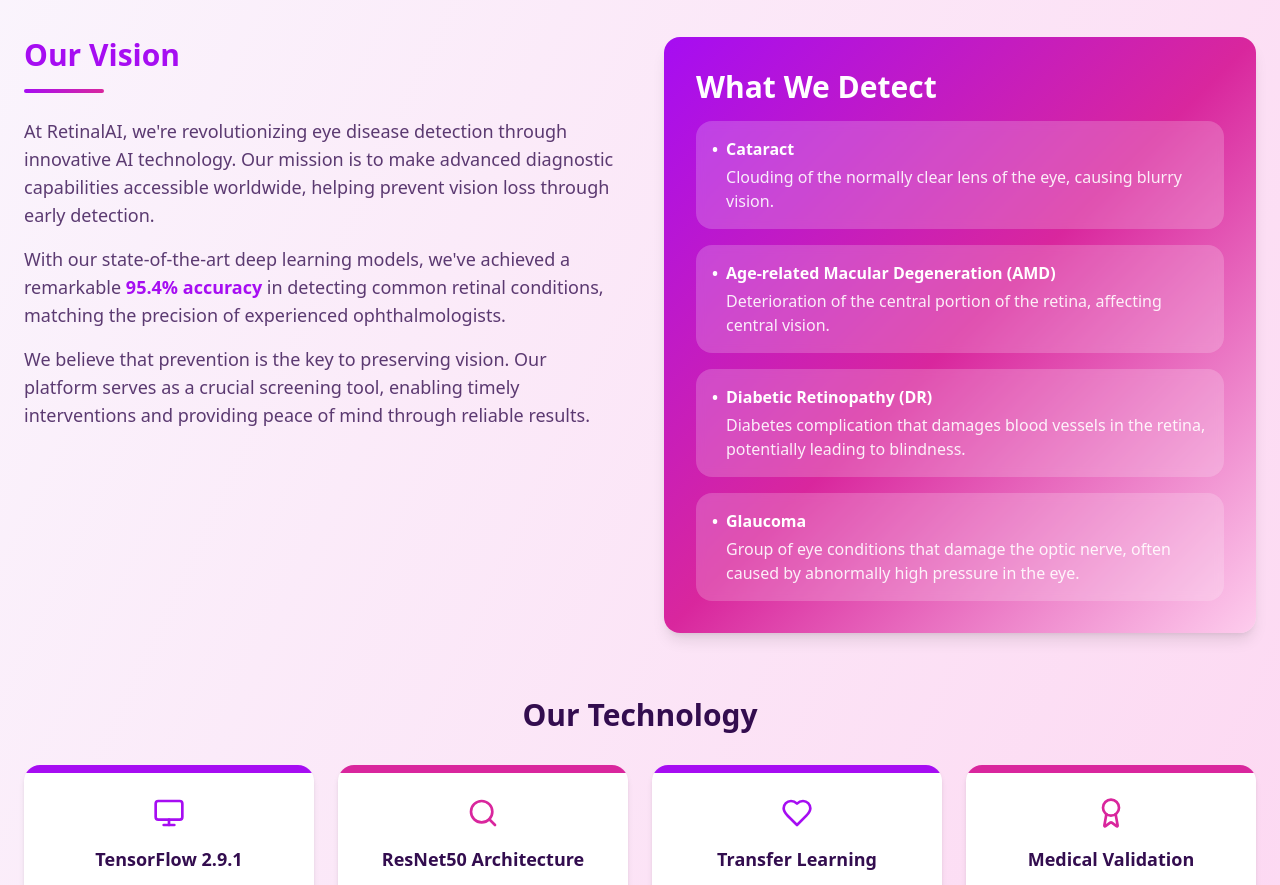
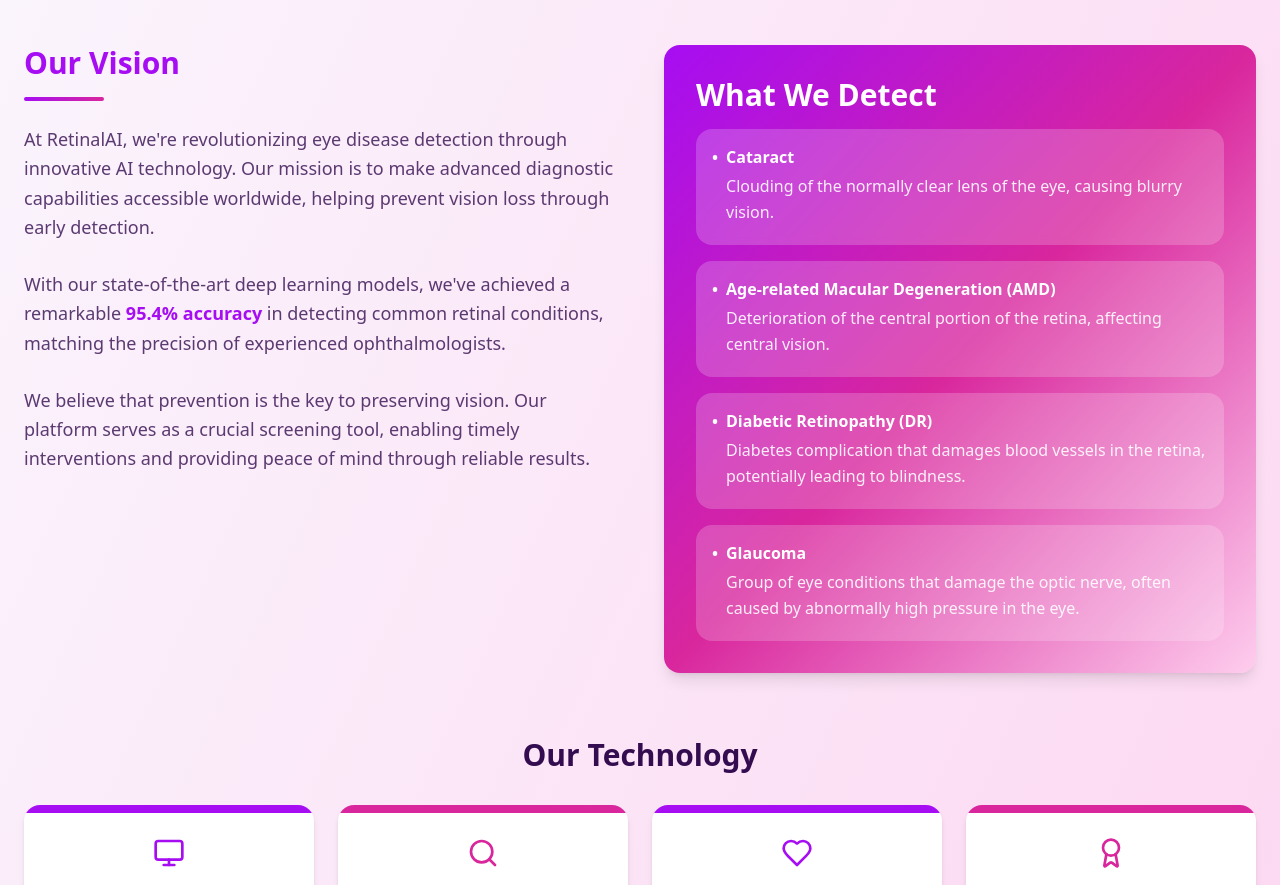
Before and after one commit to neeraj12341/retinal-ai, a React (Vite) app: page /about in a window 1280 px wide. Shown: the part 300-1185 px from the top of the page. Built offline with nearby package versions, Linux system fonts and the light colour scheme.

Commit message:
Fix: Prevent text from being cut off
Ensure text is fully visible.

```diff
--- a/src/pages/About.tsx
+++ b/src/pages/About.tsx
@@ -1,3 +1,4 @@
+
 import { Card, CardContent } from "@/components/ui/card";
 import { Heart, Monitor, Search, Award } from "lucide-react";
 import {
@@ -49,7 +50,7 @@ const About = () => {
           Pioneering AI in Eye Care
         </h1>
         <div className="h-1 w-20 bg-gradient-to-r from-pink-500 to-purple-500 mx-auto mb-6"></div>
-        <p className="text-xl text-foreground/80 max-w-4xl mx-auto text-center font-medium leading-relaxed">
+        <p className="text-xl text-foreground/80 max-w-4xl mx-auto text-center font-medium leading-relaxed pb-2">
           Leading the revolution in early detection and management of retinal diseases
           through advanced artificial intelligence.
         </p>
@@ -59,17 +60,17 @@ const About = () => {
         <div className="order-2 lg:order-1">
           <h2 className="text-3xl font-bold mb-4 text-primary">Our Vision</h2>
           <div className="h-1 w-20 bg-gradient-to-r from-primary to-secondary mb-6 rounded-full"></div>
-          <p className="text-foreground/80 mb-4 text-lg">
+          <p className="text-foreground/80 mb-6 text-lg leading-relaxed pb-1">
             At RetinalAI, we're revolutionizing eye disease detection through innovative AI technology.
             Our mission is to make advanced diagnostic capabilities accessible worldwide, helping prevent
             vision loss through early detection.
           </p>
-          <p className="text-foreground/80 mb-4 text-lg">
+          <p className="text-foreground/80 mb-6 text-lg leading-relaxed pb-1">
             With our state-of-the-art deep learning models, we've achieved a remarkable
             <span className="text-primary font-bold"> 95.4% accuracy</span> in detecting common
             retinal conditions, matching the precision of experienced ophthalmologists.
           </p>
-          <p className="text-foreground/80 text-lg">
+          <p className="text-foreground/80 text-lg leading-relaxed pb-1">
             We believe that prevention is the key to preserving vision. Our platform serves as a
             crucial screening tool, enabling timely interventions and providing peace of mind
             through reliable results.
@@ -83,28 +84,28 @@ const About = () => {
               <span className="text-white font-bold mr-2">•</span>
               <div>
                 <h3 className="font-bold text-white mb-1">Cataract</h3>
-                <p className="text-white/90 font-medium">Clouding of the normally clear lens of the eye, causing blurry vision.</p>
+                <p className="text-white/90 font-medium leading-relaxed pb-1">Clouding of the normally clear lens of the eye, causing blurry vision.</p>
               </div>
             </li>
             <li className="flex items-start bg-white/20 backdrop-blur-sm p-4 rounded-lg">
               <span className="text-white font-bold mr-2">•</span>
               <div>
                 <h3 className="font-bold text-white mb-1">Age-related Macular Degeneration (AMD)</h3>
-                <p className="text-white/90 font-medium">Deterioration of the central portion of the retina, affecting central vision.</p>
+                <p className="text-white/90 font-medium leading-relaxed pb-1">Deterioration of the central portion of the retina, affecting central vision.</p>
               </div>
             </li>
             <li className="flex items-start bg-white/20 backdrop-blur-sm p-4 rounded-lg">
               <span className="text-white font-bold mr-2">•</span>
               <div>
                 <h3 className="font-bold text-white mb-1">Diabetic Retinopathy (DR)</h3>
-                <p className="text-white/90 font-medium">Diabetes complication that damages blood vessels in the retina, potentially leading to blindness.</p>
+                <p className="text-white/90 font-medium leading-relaxed pb-1">Diabetes complication that damages blood vessels in the retina, potentially leading to blindness.</p>
               </div>
             </li>
             <li className="flex items-start bg-white/20 backdrop-blur-sm p-4 rounded-lg">
               <span className="text-white font-bold mr-2">•</span>
               <div>
                 <h3 className="font-bold text-white mb-1">Glaucoma</h3>
-                <p className="text-white/90 font-medium">Group of eye conditions that damage the optic nerve, often caused by abnormally high pressure in the eye.</p>
+                <p className="text-white/90 font-medium leading-relaxed pb-1">Group of eye conditions that damage the optic nerve, often caused by abnormally high pressure in the eye.</p>
               </div>
             </li>
           </ul>
@@ -122,7 +123,7 @@ const About = () => {
                   {tech.icon}
                 </div>
                 <h3 className="font-bold text-lg mb-2">{tech.name}</h3>
-                <p className="text-gray-600">{tech.description}</p>
+                <p className="text-gray-600 leading-relaxed pb-1">{tech.description}</p>
               </CardContent>
             </Card>
           ))}
@@ -152,7 +153,7 @@ const About = () => {
                   className="w-full h-full object-contain"
                 />
               </div>
-              <p className="text-white/80 text-sm mt-2 text-center">
+              <p className="text-white/80 text-sm mt-2 text-center leading-relaxed pb-1">
                 Our model shows excellent performance across all disease categories, with highest
                 accuracy in detecting diabetic retinopathy and cataract.
               </p>
--- a/src/pages/Diagnosis.tsx
+++ b/src/pages/Diagnosis.tsx
@@ -164,12 +164,12 @@ const Diagnosis = () => {
 
   return (
     <div className="container mx-auto py-12 px-6">
-      <div className="text-center mb-16"> {/* Increased bottom margin */}
+      <div className="text-center mb-16">
         <h1 className="text-5xl font-bold mb-6 text-transparent bg-clip-text bg-gradient-to-r from-pink-500 to-purple-500">
           Retinal Disease Diagnosis
         </h1>
         <div className="h-1 w-20 bg-gradient-to-r from-pink-500 to-purple-500 mx-auto mb-6"></div>
-        <p className="text-gray-600 max-w-3xl mx-auto text-lg leading-relaxed"> {/* Increased max-width and added leading-relaxed */}
+        <p className="text-gray-600 max-w-3xl mx-auto text-lg leading-relaxed pb-2">
           Upload a high-quality retinal scan image for AI analysis. Our advanced model can
           detect signs of Cataract, AMD, Diabetic Retinopathy, and Glaucoma.
         </p>
@@ -204,10 +204,10 @@ const Diagnosis = () => {
                       className="w-10 h-10 mb-3 text-primary"
                       stroke="currentColor"
                     />
-                    <p className="mb-2 text-sm text-gray-500">
+                    <p className="mb-2 text-sm text-gray-500 leading-relaxed">
                       <span className="font-semibold">Click to upload</span> or drag and drop
                     </p>
-                    <p className="text-xs text-gray-500">PNG, JPG, GIF (MAX. 10MB)</p>
+                    <p className="text-xs text-gray-500 leading-relaxed pb-1">PNG, JPG, GIF (MAX. 10MB)</p>
                   </div>
                 )}
               </label>
@@ -244,7 +244,7 @@ const Diagnosis = () => {
             {!result && (
               <div className="flex flex-col items-center justify-center h-64 text-gray-500">
                 <Eye className="h-12 w-12 mb-3" />
-                <p>Upload and analyze a retinal image to see results here</p>
+                <p className="leading-relaxed pb-1">Upload and analyze a retinal image to see results here</p>
               </div>
             )}
 
@@ -304,8 +304,8 @@ const Diagnosis = () => {
                 <ul className="space-y-2">
                   {healthTips[result.prediction as keyof typeof healthTips].map((tip, index) => (
                     <li key={index} className="flex items-start">
-                      <CheckCircle className="h-5 w-5 text-white mr-2 mt-1 flex-shrink-0" />
-                      <span>{tip}</span>
+                      <CheckCircle className="h-5 w-5 text-green-400 mr-2 mt-1 flex-shrink-0" />
+                      <span className="leading-relaxed pb-1">{tip}</span>
                     </li>
                   ))}
                 </ul>
@@ -341,8 +341,8 @@ const Diagnosis = () => {
             <div className="mt-6 p-4 bg-gradient-to-r from-amber-100 to-amber-50 border border-amber-200 rounded-xl">
               <p className="text-amber-800 font-medium flex items-start">
                 <AlertTriangle className="h-5 w-5 mr-2 mt-1 flex-shrink-0" />
-                <strong>Important:</strong> This AI analysis is for informational purposes only and does not replace professional medical advice.
-                Please consult with an eye care specialist for proper diagnosis and treatment.
+                <strong>Important:</strong> <span className="leading-relaxed pb-1">This AI analysis is for informational purposes only and does not replace professional medical advice.
+                Please consult with an eye care specialist for proper diagnosis and treatment.</span>
               </p>
             </div>
           </CardContent>
```
